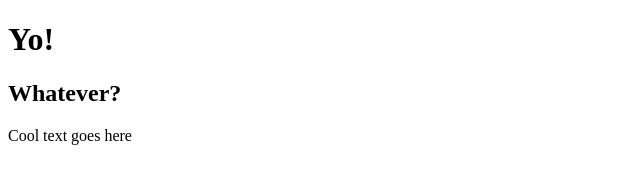
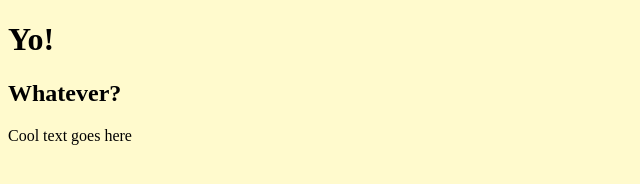
Before and after one commit to thejasonfile/git-workshop, a plain HTML site: page index.html in a window 1280 px wide. Shown: the whole page, without its empty margins (0-640 px from the left). Drawn offline with Linux system fonts and the light colour scheme.

Commit message:
added LemonChiffon background color

```diff
--- a/index.html
+++ b/index.html
@@ -3,10 +3,14 @@
 <head>
 	<meta charset="UTF-8" />
 	<title>Cool git stuff</title>
+	<style>
+		body {
+			background: LemonChiffon;
+		}
+	</style>
 </head>
 <body>
 	<h1>Yo!</h1>
 	<h2>Whatever?</h2>
-	<p>Cool text goes here</p>
-</body>
+	<p>Cool text goes here</p></body>
 </html>
```
